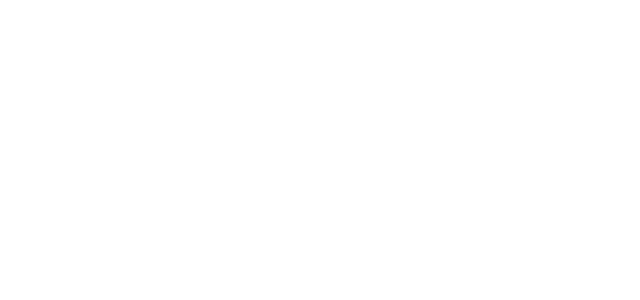
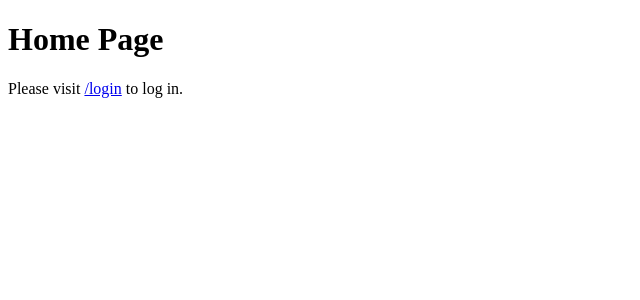
Before and after one commit to johns3450/emb-reports, a Next.js app: page / in a window 1280 px wide. Before the commit this address had no page. Shown: the top 300 px of the page, without its empty margins (0-640 px from the left). Built offline with nearby package versions, Linux system fonts and the light colour scheme.

Commit message:
Clean cache and update dependencies

```diff
--- a/pages/index.js
+++ b/pages/index.js
@@ -1,11 +1,9 @@
 // pages/index.js
-import { useEffect } from "react";
-import { useRouter } from "next/router";
-
 export default function Home() {
-  const router = useRouter();
-  useEffect(() => {
-    router.push("/login");
-  }, []);
-  return null;
-}
+    return (
+      <div>
+        <h1>Home Page</h1>
+        <p>Please visit <a href="/login">/login</a> to log in.</p>
+      </div>
+    );
+  }
```
